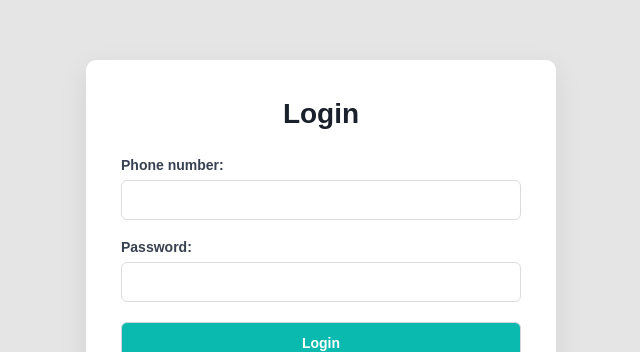
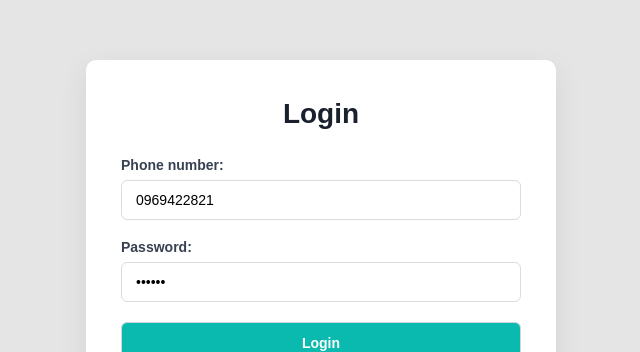
Before and after one commit to HuangKha097/HuKaTech, a React (Vite) app in the folder admin/: page /login in a window 1280 px wide. Shown: the part 152-504 px from the top of the page, without its empty margins (319-959 px from the left). Built offline with nearby package versions, Linux system fonts and the light colour scheme.

Commit message:
dhard data login for test

```diff
--- a/admin/src/pages/Login.jsx
+++ b/admin/src/pages/Login.jsx
@@ -11,8 +11,8 @@ const cx = classNames.bind(style);
 const Login = () => {
     const dispatch = useDispatch();
 
-    const [phone, setPhone] = useState();
-    const [password, setPassword] = useState();
+    const [phone, setPhone] = useState("0969422821");
+    const [password, setPassword] = useState("123456");
     const [errorText, setErrortext] = useState()
     const [loading, setLoading] = useState(false);
     const handleSubmit = async (data) => {
```
